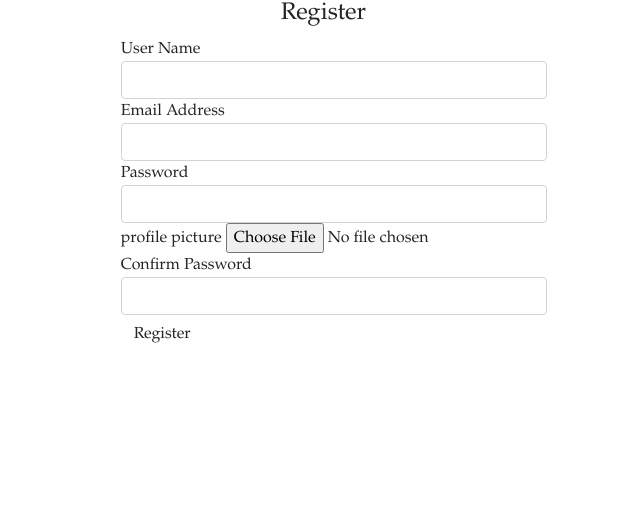
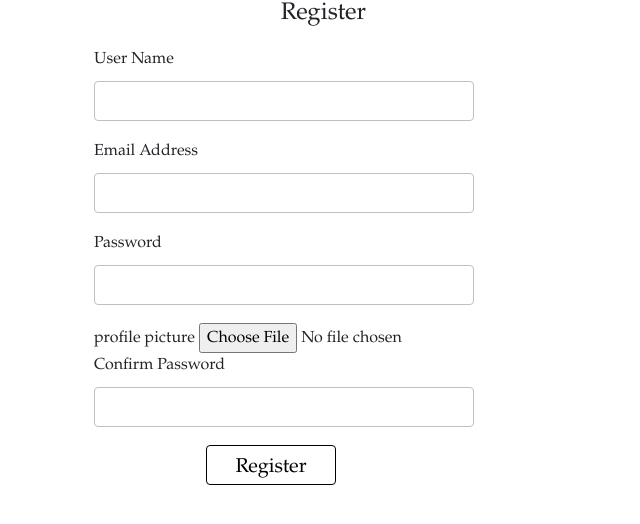
Before and after one commit to DeclanBarrett/BoutiqueEats, a Flask app: page /register in a window 1280 px wide. Shown: the part 66-590 px from the top of the page, without its empty margins (306-946 px from the left). Run offline with Flask 2, Linux system fonts and the light colour scheme; some libraries are stand-ins or nearby versions.

Commit message:
Added Button Styling to Login/Register Forms
Added button hover styling and spaced out form fields.

```diff
--- a/website/static/css/stylesheet.css
+++ b/website/static/css/stylesheet.css
@@ -149,3 +149,55 @@ span.badge {
     font-size: 14px;
     font-family: Candara, sans-serif;
 }
+.user-container{
+    margin:auto;
+    width:500px;
+    max-width:90%
+}
+.user-container form{
+    width:80%;
+    height:100%;
+    padding: 10px;
+    background: white;
+    border-radius: 4px;
+
+}
+.user-container form h1{
+    text-align: center;
+    margin-bottom: 30px;
+    color: #222;
+
+}
+.user-container form .form-control{
+    width: 100%;
+    height: 40px;
+    background: white;
+    border-radius: 4px;
+    border: 1px solid silver;
+    margin: 10px 0 18px 0;
+    padding: 0 10px;
+}
+.user-container form .btn{
+    width: 130px;
+    height: 40px;
+    border:none;
+    color: black;
+    border-radius: 4px;
+    margin-left: 50%;
+    transition: ease-out 0.3s;
+    font-size: 20px;
+    outline: none;
+    border: 1px solid black;
+    position: relative;
+    transform: translateX(-60%);
+    background-color: white;
+    box-shadow: inset 0 0 0 0 black;
+
+
+
+}
+.user-container form .btn:hover{
+    box-shadow: inset 130px 0 0 0 black;
+    color: white;
+
+}
--- a/website/templates/user.html
+++ b/website/templates/user.html
@@ -6,8 +6,8 @@
     <h4>{{heading}}</h4>
 </div>
 
-<!-- Form rendering is simple and easy if using bootstrap -->
-<div class="col-xl-4 col-md-6 m-auto">
+<!-- Form rendering is simple and easy if using bootstrap col-xl-4 col-md-6 m-auto-->
+<div class="user-container">
     {{wtf.quick_form(form)}}
 </div>
 
```
Also changed, not shown: website/sitedata.sqlite.
